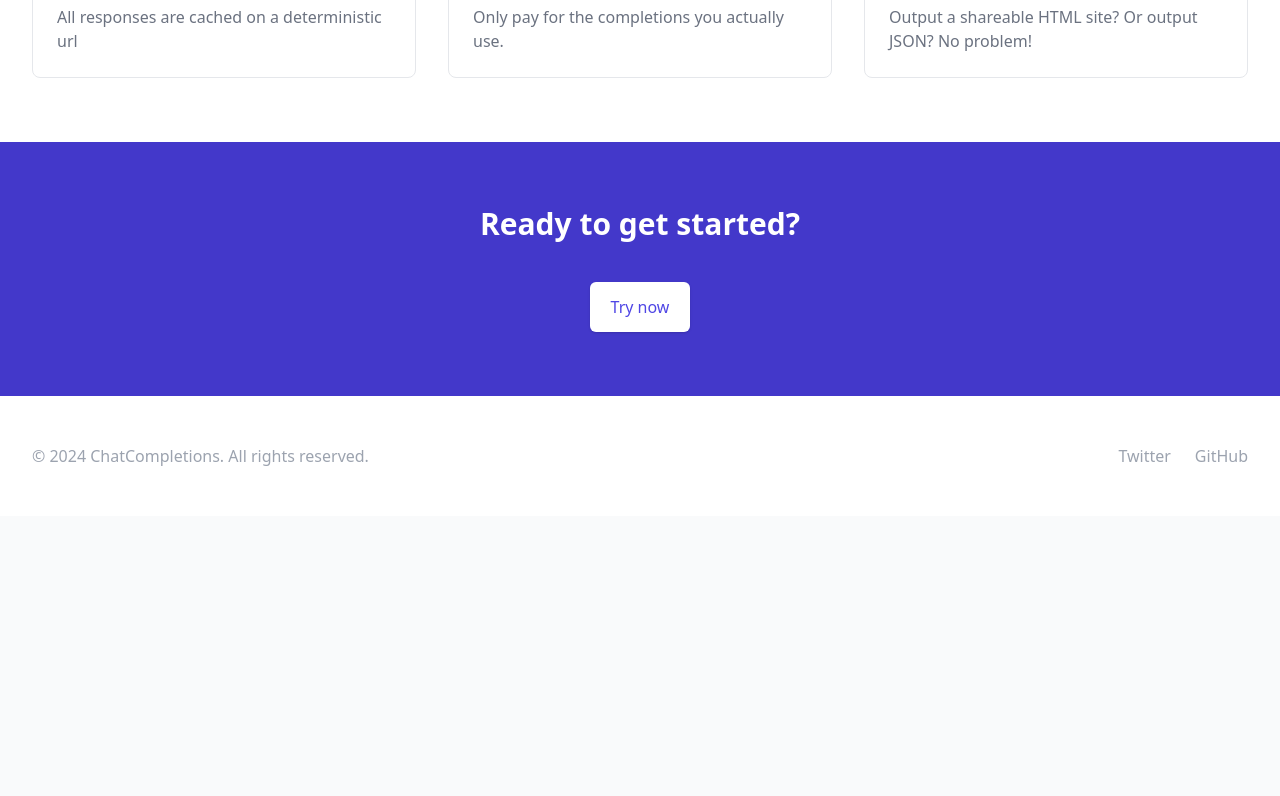
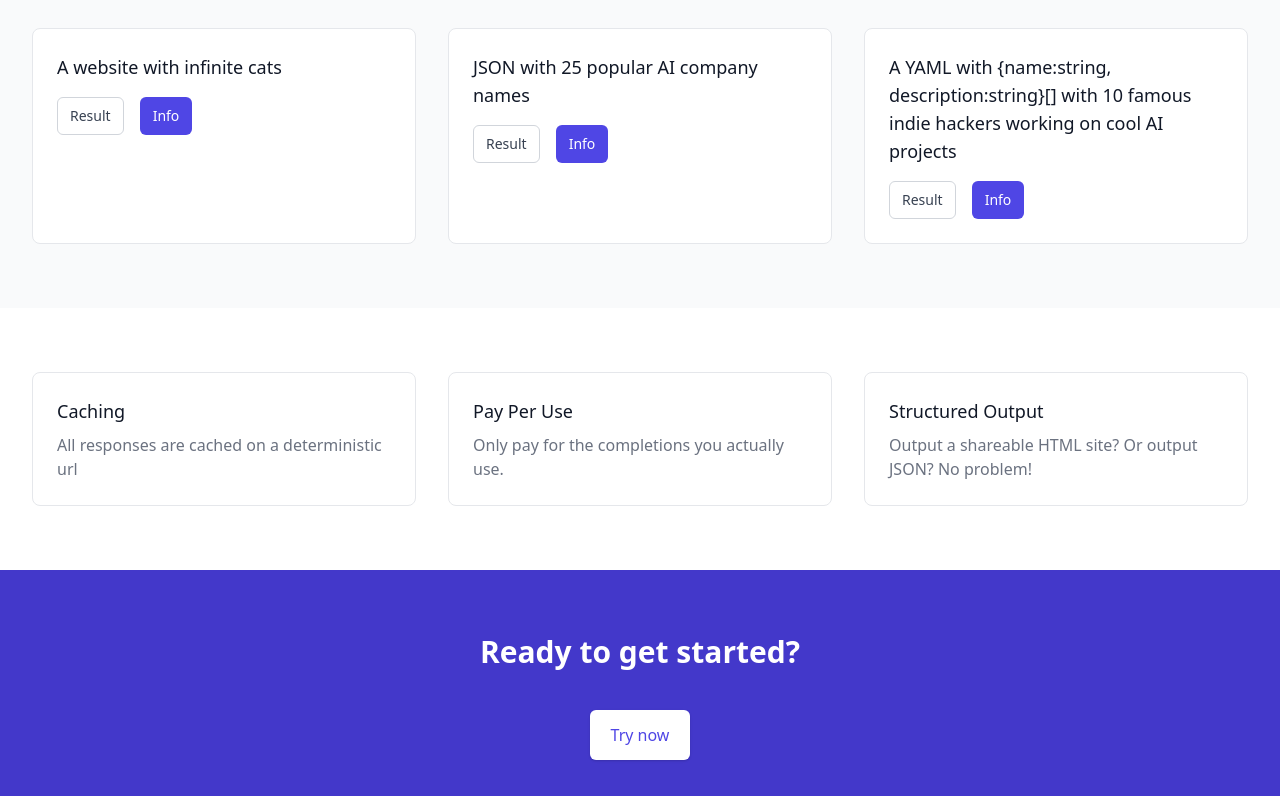
Before and after one commit to CodeFromAnywhere/chatcompletions, a website: page public/index.html in a window 1280 px wide. Shown: the part 654-1450 px from the top of the page. Before the commit the page ends 1170 px from the top, so only its background shows below. Drawn offline with nearby package versions, Linux system fonts and the light colour scheme.

Commit message:
improvements

```diff
--- a/public/index.html
+++ b/public/index.html
@@ -20,6 +20,7 @@
                 </div>
                 <div class="hidden md:ml-6 md:flex md:items-center md:space-x-4">
                     <a href="#features" class="text-gray-700 hover:text-gray-900 px-3 py-2">Features</a>
+                    <a href="#examples" class="text-gray-700 hover:text-gray-900 px-3 py-2">Examples</a>
                     <a href="openapi.html" class="text-gray-700 hover:text-gray-900 px-3 py-2">Docs</a>
                     <a href="https://github.com/codefromanywhere/chatcompletions"
                         class="text-gray-700 hover:text-gray-900 px-3 py-2">GitHub</a>
@@ -61,47 +62,21 @@
             </div>
         </div>
     </div>
-    <!--
-    <div class="max-w-7xl mx-auto px-4 sm:px-6 lg:px-8 py-12">
-        <div class="bg-gray-900 rounded-lg shadow-lg overflow-hidden">
-            <div class="px-4 py-2 bg-gray-800 border-b border-gray-700">
-                <div class="flex items-center">
-                    <div class="flex space-x-2">
-                        <div class="w-3 h-3 bg-red-500 rounded-full"></div>
-                        <div class="w-3 h-3 bg-yellow-500 rounded-full"></div>
-                        <div class="w-3 h-3 bg-green-500 rounded-full"></div>
-                    </div>
-                </div>
-            </div>
-            <div class="p-4">
-                <pre class="text-sm"><code class="language-javascript">import AI from "openai";
-const ai = new AI({
-    baseURL: "https://chatcompletions.com",
-    apiKey: "Your ChatCompletions API Key here",
-    defaultHeaders: {
-    "X-LLM-API-Key": "Your LLM API Key",
-    "X-LLM-Base-Path": "YOUR LLM Base Path",
-    },
-});
 
-// That's it. Now you're ready to go!
-const response = await ai.chat.completions.create({
-  messages: [{ content: "What's the meaning of life?", role: "user" }],
-  model: "gpt-4o"
-});
-
-console.log(response);
-// → The meaning of life is...</code></pre>
+    <!-- Examples Section -->
+    <div id="examples" class="py-16 bg-gray-50">
+        <div class="max-w-7xl mx-auto px-4 sm:px-6 lg:px-8">
+            <h2 class="text-3xl font-extrabold text-gray-900 text-center mb-12">Example Generations</h2>
+            <div id="examples-grid" class="grid grid-cols-1 gap-8 md:grid-cols-2 lg:grid-cols-3">
+                <!-- Examples will be inserted here -->
             </div>
         </div>
-    </div> -->
+    </div>
 
     <!-- Features Grid -->
     <div id="features" class="py-16 bg-white">
         <div class="max-w-7xl mx-auto px-4 sm:px-6 lg:px-8">
             <div class="grid grid-cols-1 gap-8 md:grid-cols-2 lg:grid-cols-3">
-
-
                 <div class="relative p-6 bg-white rounded-lg border border-gray-200">
                     <div class="text-lg font-medium text-gray-900">Caching</div>
                     <p class="mt-2 text-base text-gray-500">
@@ -109,8 +84,6 @@ console.log(response);
                     </p>
                 </div>
 
-
-                <!-- Feature 5 -->
                 <div class="relative p-6 bg-white rounded-lg border border-gray-200">
                     <div class="text-lg font-medium text-gray-900">Pay Per Use</div>
                     <p class="mt-2 text-base text-gray-500">
@@ -118,7 +91,6 @@ console.log(response);
                     </p>
                 </div>
 
-                <!-- Feature 6 -->
                 <div class="relative p-6 bg-white rounded-lg border border-gray-200">
                     <div class="text-lg font-medium text-gray-900">Structured Output</div>
                     <p class="mt-2 text-base text-gray-500">
@@ -161,8 +133,45 @@ console.log(response);
     </footer>
 
     <script>
-        // Initialize Prism.js for syntax highlighting
-        Prism.highlightAll();
+        // Fetch and render examples
+        async function fetchExamples() {
+            try {
+                const response = await fetch('/examples.json');
+                const examples = await response.json();
+                const examplesGrid = document.getElementById('examples-grid');
+
+                examples.forEach(example => {
+                    const card = document.createElement('div');
+                    card.className = 'relative p-6 bg-white rounded-lg border border-gray-200 hover:shadow-lg transition-shadow duration-300';
+
+                    card.innerHTML = `
+                        <div class="text-lg font-medium text-gray-900 mb-4">${example.title}</div>
+                        <div class="flex space-x-4">
+
+                            <a href="${example.codeblockUrl}"
+                               class="inline-flex items-center px-3 py-2 border border-gray-300 text-sm font-medium rounded-md text-gray-700 bg-white hover:bg-gray-50">
+                                Result
+                            </a>
+
+                            <a href="${example.resultUrl}"
+                               class="inline-flex items-center px-3 py-2 border border-transparent text-sm font-medium rounded-md text-white bg-indigo-600 hover:bg-indigo-700">
+                                Info
+                            </a>
+                        </div>
+                    `;
+
+                    examplesGrid.appendChild(card);
+                });
+            } catch (error) {
+                console.error('Error fetching examples:', error);
+            }
+        }
+
+        // Initialize Prism.js and fetch examples when the page loads
+        document.addEventListener('DOMContentLoaded', () => {
+            Prism.highlightAll();
+            fetchExamples();
+        });
     </script>
 </body>
 
```
Also changed, not shown: public/401.html (+1 -1 lines).
